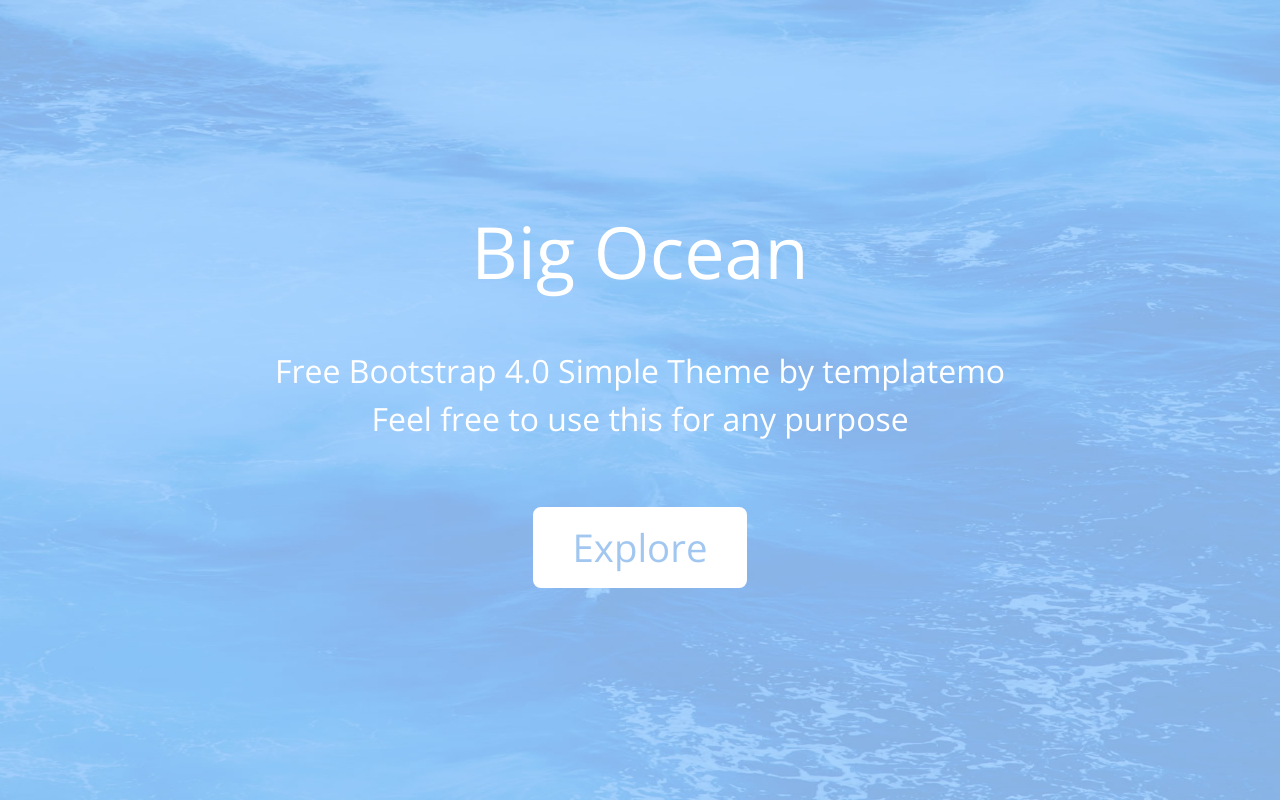
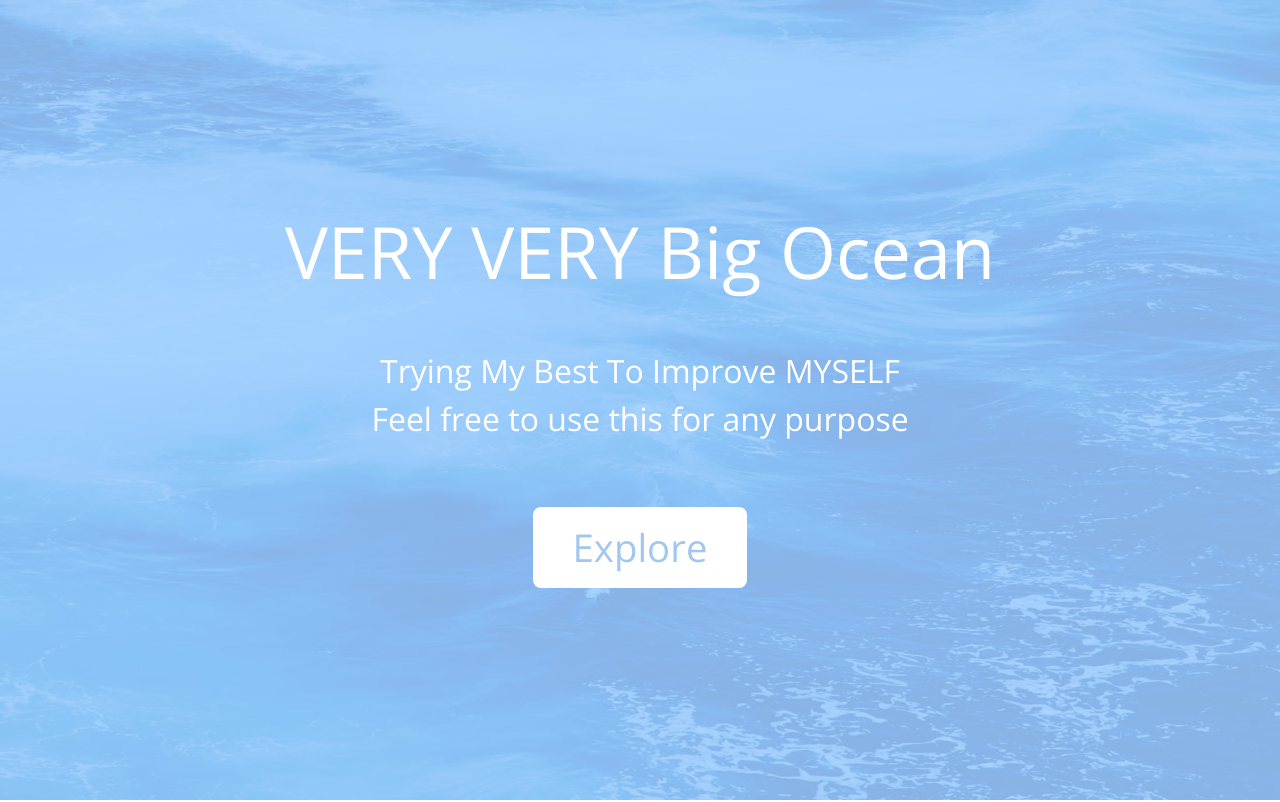
Before and after one commit to Saladinw/New, a plain HTML site: page index.html in a window 1280 px wide. Shown: the top 802 px of the page. Drawn offline with nearby package versions, Linux system fonts and the light colour scheme; a script that the page names is missing; files whose address does not match are found by name.

Commit message:
My First Commit With GITEXTENSIONS....

```diff
--- a/index.html
+++ b/index.html
@@ -5,7 +5,7 @@
     <meta http-equiv="X-UA-Compatible" content="IE=edge">
     <meta name="viewport" content="width=device-width, initial-scale=1">
 
-    <title>Ocean Bootstrap 4.0 simple theme</title>
+    <title>Demo With GitExtensions</title>
 <!--
 Ocean Theme
 http://www.templatemo.com/tm-484-ocean
@@ -35,8 +35,8 @@ http://www.templatemo.com/tm-484-ocean
                 <section class="tm-section-intro">
                     <div class="col-xs-12 col-sm-12 col-md-12 col-lg-12 col-xl-12">
                         <div class="tm-wrapper-center">
-                            <h1 class="tm-section-intro-title">Big Ocean</h1>
-                            <p class="tm-section-intro-text">Free Bootstrap 4.0 Simple Theme by templatemo<br>
+                            <h1 class="tm-section-intro-title">VERY VERY Big Ocean</h1>
+                            <p class="tm-section-intro-text">Trying My Best To Improve MYSELF<br>
                             Feel free to use this for any purpose
                             </p>
                             <a href="#tm-section-2" class="tm-btn-white-big">Explore</a>
```
